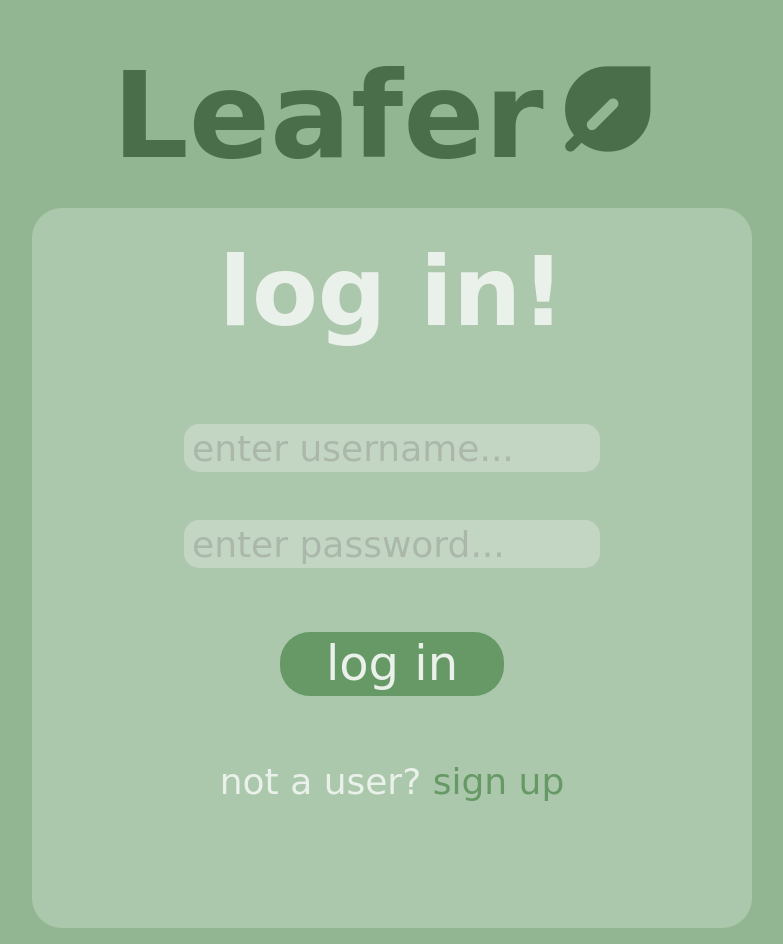
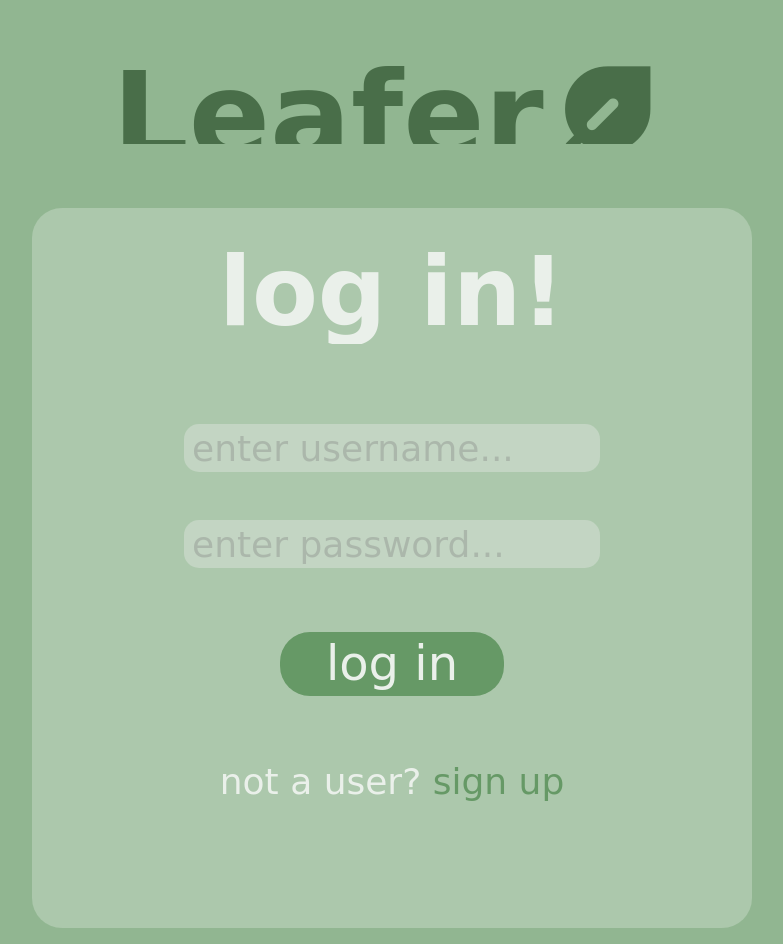
Before and after one commit to nickte4/leafer, a website: page public/sign-in.html in a window 1280 px wide. Shown: the whole page, without its empty margins (248-1031 px from the left). Drawn offline with nearby package versions, Linux system fonts and the light colour scheme; a web font is replaced by a local one.

Commit message:
Hide overflow-y on sign-in/up page

```diff
--- a/public/styles/components/sign-in.css
+++ b/public/styles/components/sign-in.css
@@ -1,6 +1,9 @@
 /* The following file styles the sign-in screen */
 
 /* header containing name/logo */
+* {
+  overflow-y: hidden;
+}
 .logo {
   display: flex;
   justify-content: center;
```
